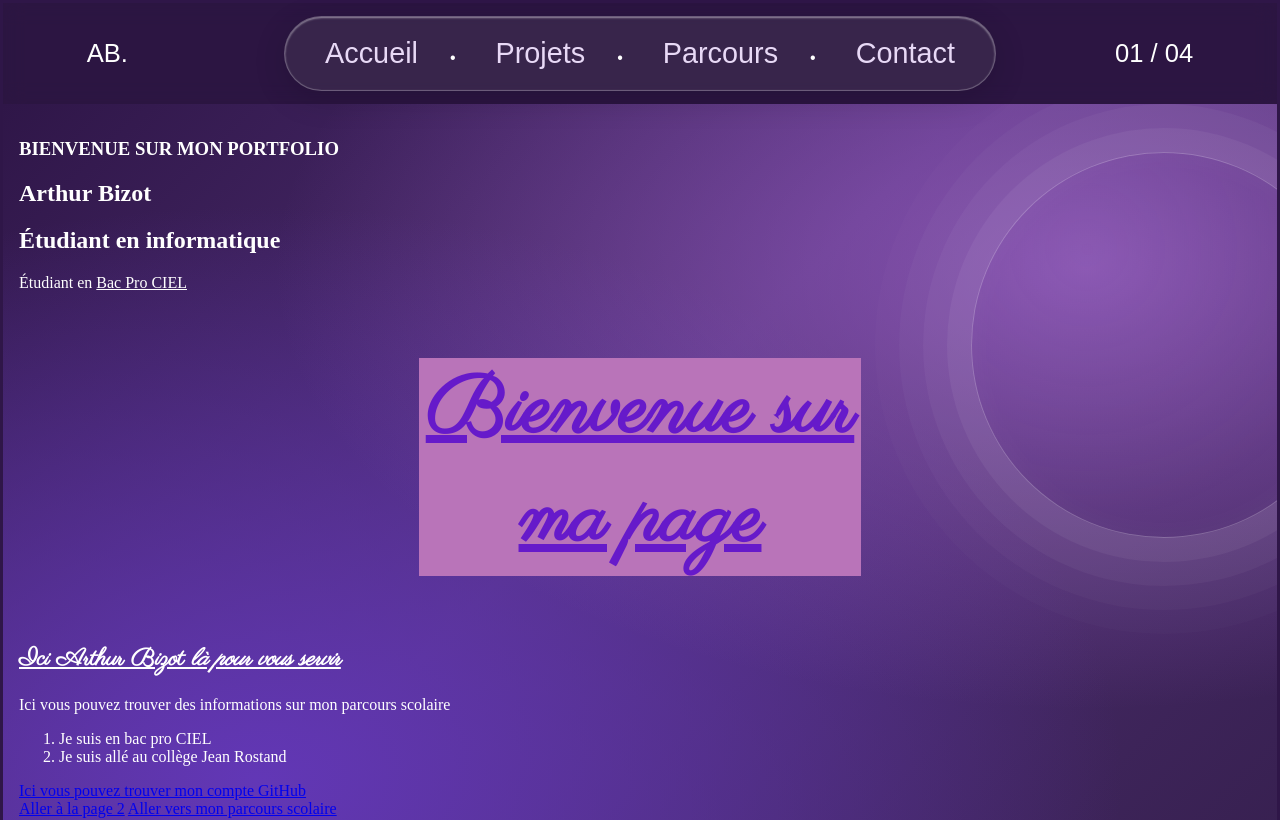
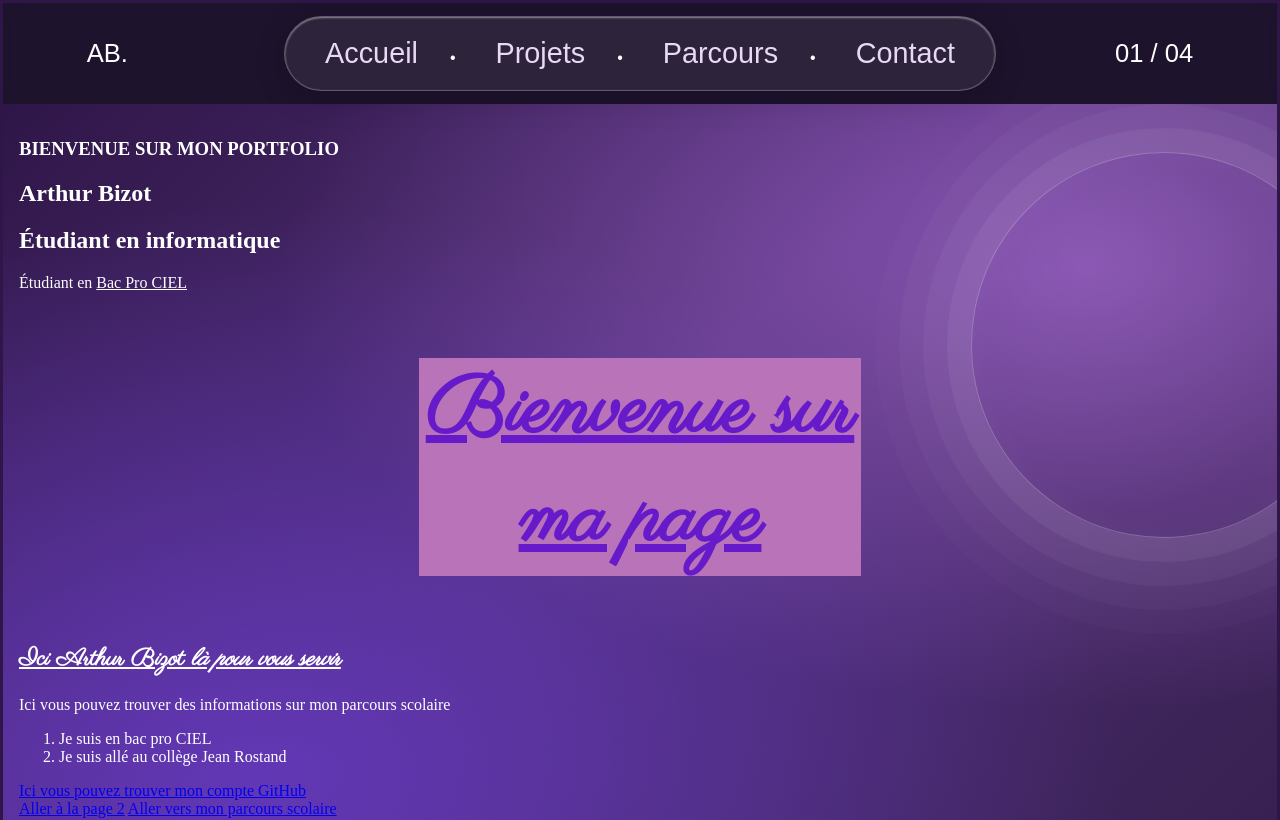
Before and after one commit to Arthurxk20/Arthurxk20.github.io, a plain HTML site: page index.html in a window 1280 px wide. Shown: the top 820 px of the page. Drawn offline with Linux system fonts and the light colour scheme.

Commit message:
changement couleur en menu

```diff
--- a/style.css
+++ b/style.css
@@ -32,7 +32,7 @@ H2 {
     border-bottom: 3px #2F1648 solid;
     border-left: 3px #2F1648 solid;
     min-height: 11vh;
-    background: rgba(47, 22, 72, 1);
+    background: rgb(30, 19, 45);
 }
 
 
```
